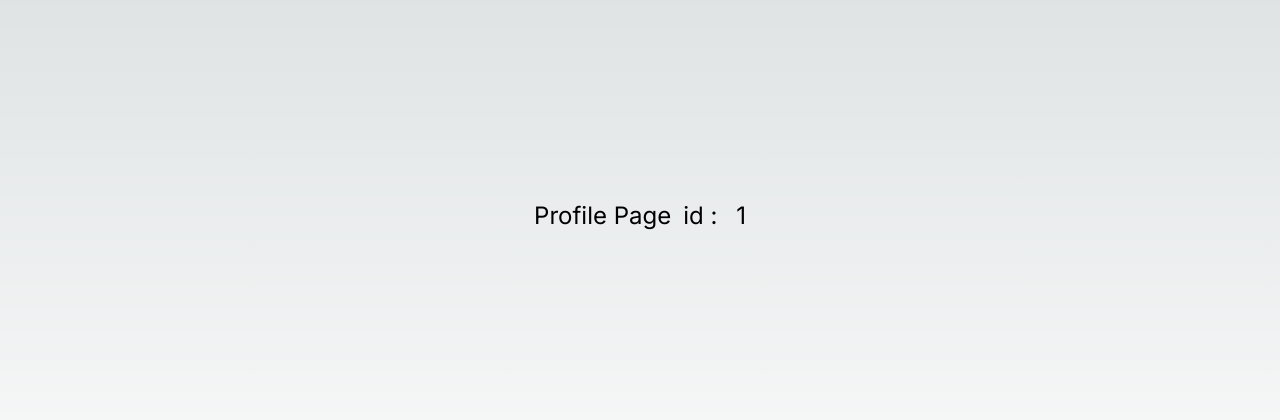
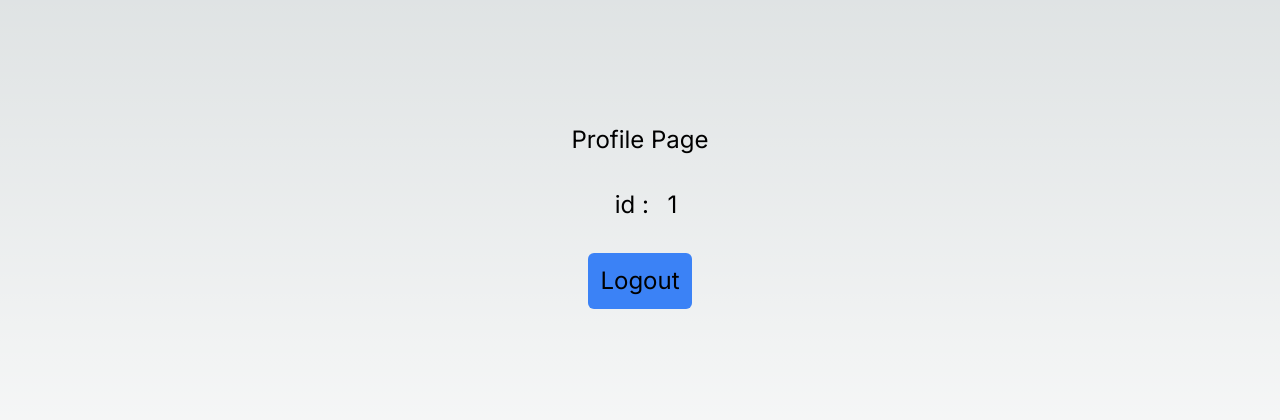
Before and after one commit to Topdev97/auth-app-next, a Next.js app: page /profile/1 in a window 1280 px wide. Shown: the part 184-604 px from the top of the page. Built offline with nearby package versions, Linux system fonts and the light colour scheme.

Commit message:
Feat - logout feature added

```diff
--- /dev/null
+++ b/src/app/api/users/logout/route.ts
@@ -0,0 +1,16 @@
+import { NextRequest, NextResponse } from "next/server";
+
+export async function GET() {
+  try {
+    const response = NextResponse.json({
+      message: "Logout Succesfully",
+      sucess: true,
+    });
+
+    response.cookies.set("token", "", { httpOnly: true, expires: new Date(0) });
+
+    return response;
+  } catch (error: any) {
+    return NextResponse.json({ error: error.message }, { status: 500 });
+  }
+}
--- a/src/app/profile/[id]/page.tsx
+++ b/src/app/profile/[id]/page.tsx
@@ -1,8 +1,38 @@
 "use client";
+import axios from "axios";
+import Link from "next/link";
+import toast, { Toaster } from "react-hot-toast";
+import { useRouter } from "next/navigation";
 
 export default function ProfilePage({ params }: any) {
+  const router = useRouter();
+  // function to handle logout
+  const handleLogout = async () => {
+    try {
+      const response = await axios.get("/api/users/logout");
+      console.log(response);
+      toast.success(response.data.message);
+      router.push("/login");
+    } catch (error: any) {
+      console.error("Logout Failed", error);
+      if (error.response && error.response.status === 400) {
+        // Username or email already exists error
+        const errorMessage = error.response.data.error;
+        toast.error(errorMessage);
+      } else if (error.response && error.response.status === 500) {
+        // Server error
+        toast.error("An error occurred during Logout. Please try again later.");
+      } else {
+        // Generic error message
+        toast.error("An unexpected error occurred.");
+      }
+    }
+  };
+
   return (
-    <section className="container p-6 text-center text-2xl flex justify-center items-center h-[100vh]">
+    <>
+      <Toaster />
+      <section className="container p-6 text-center text-2xl flex flex-col   justify-center items-center h-[100vh]">
         <h1>Profile Page </h1>
         <hr />
         <br />
@@ -10,6 +40,11 @@ export default function ProfilePage({ params }: any) {
           {" "}
           <span className="p-3">id :</span> {params.id}{" "}
         </p>
+        <br />
+        <button className="bg-blue-500 p-3 rounded-md" onClick={handleLogout}>
+          Logout
+        </button>
       </section>
+    </>
   );
 }
```
Also changed, not shown: src/app/signup/page.tsx (line endings or trailing spaces). Lines whose indentation alone changed are shown as unchanged.
